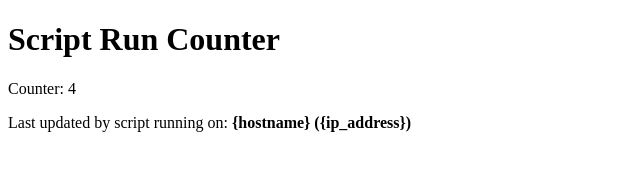
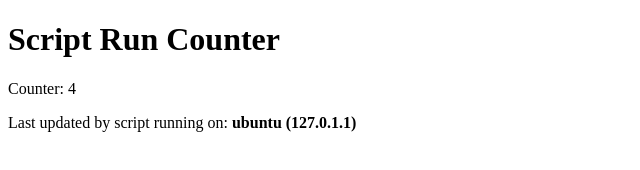
Before and after one commit to randumduck/script-counter, a plain HTML site: page index.html in a window 1280 px wide. Shown: the full height of the page, 0-640 px from the left. Drawn offline with Linux system fonts and the light colour scheme.

Commit message:
Update index.html with script info

```diff
--- a/index.html
+++ b/index.html
@@ -1,3 +1,4 @@
+
 <!DOCTYPE html>
 <html lang="en">
 <head>
@@ -7,7 +8,7 @@
 <body>
     <h1>Script Run Counter</h1>
     <p>Counter: <span id="counter">Loading...</span></p>
-    <p>Last updated by script running on: <strong>{hostname} ({ip_address})</strong></p>
+    <p>Last updated by script running on: <strong>ubuntu (127.0.1.1)</strong></p>
 
     <script>
         fetch('https://raw.githubusercontent.com/randumduck/script-counter/main/counter.txt')
```
